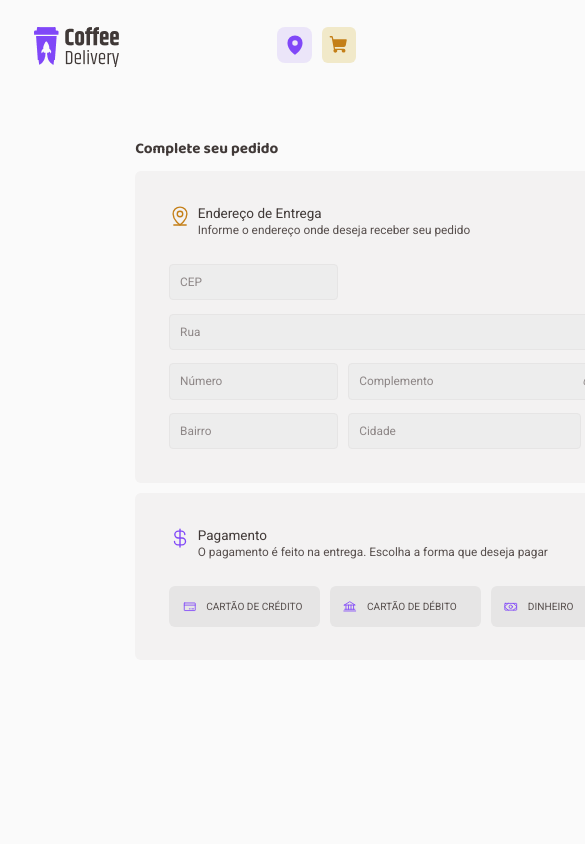
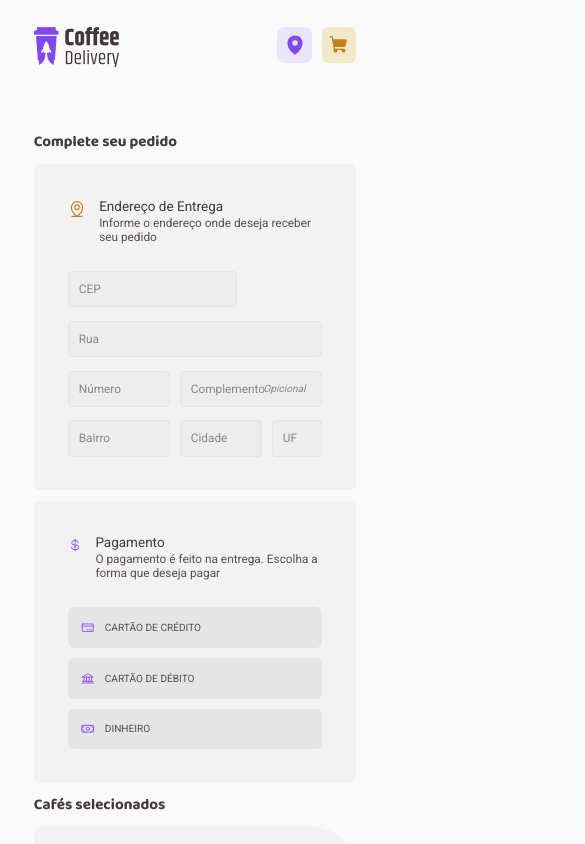
Before and after one commit to joaocruzzq/coffee-delivery, a React (Vite) app: page /checkout in a window 390 px wide. Shown: the top 844 px of the page, 585 px wide, since content can reach past the window. Built offline with nearby package versions, Linux system fonts and the light colour scheme.

Commit message:
aplicando responsividade no checkout e componentes

```diff
--- a/src/pages/checkout/index.tsx
+++ b/src/pages/checkout/index.tsx
@@ -79,12 +79,12 @@ export function Checkout() {
                      <Input type="text" placeholder="CEP" {...register("cep")} />
                      <Input type="text" placeholder="Rua" {...register("street")} />
 
-                     <div>
+                     <div className="firstChild">
                         <Input type="number" placeholder="Número" {...register("number", {valueAsNumber: true})} />
                         <Input type="text" placeholder="Complemento" isOptional {...register("complement")} />
                      </div>
 
-                     <div>
+                     <div className="lastChild">
                         <Input type="text" placeholder="Bairro" {...register("neighborhood")} />
                         <Input type="text" placeholder="Cidade" {...register("city")} />
                         <Input type="text" placeholder="UF" {...register("uf")} />
--- a/src/pages/checkout/styles.ts
+++ b/src/pages/checkout/styles.ts
@@ -21,12 +21,31 @@ export const CheckoutContainer = styled.div`
          color: ${props => props.theme["base-subtitle"]};
       }
 
+      h1:first-child {
+         grid-area: title1;
+      }
+
+      h1:nth-child(2) {
+         grid-area: title2;
+      }
+
       .pinIcon {
          color: ${props => props.theme["yellow-dark"]};
       }
 
       .dollarIcon {
          color: ${props => props.theme.purple};
+      }
+   }
+
+   @media(max-width: 768px) {
+      padding: 2rem 2.5rem;
+
+
+      form {
+         display: grid;
+         grid-template-columns: 1fr;
+         grid-template-areas: 'title1' 'form1' 'form2' 'title2' 'order';
       }
    }
 `
@@ -98,6 +117,24 @@ export const FormContainer = styled.div`
       display: flex;
       gap: 0.75rem;
    }
+
+   @media(max-width: 768px) {
+      header {
+         gap: 1rem;
+      }
+
+      .deliveryInputs div {
+         display: flex;
+
+         label:first-child, div > label:first-child {
+            width: 40%;
+         }
+      }
+
+      .paymentMethodSection {
+         display: grid;
+      }
+   }
 `
 
 export const OrderContainer = styled.div`
@@ -156,4 +193,12 @@ export const OrderContainer = styled.div`
          color: ${props => props.theme["base-subtitle"]};
       }
    }
+
+   @media(max-width: 768px) {
+      margin-bottom: 2rem;
+
+      .coffeesOnOrder {
+         max-height: 23rem;
+      }
+   }
 `
```
